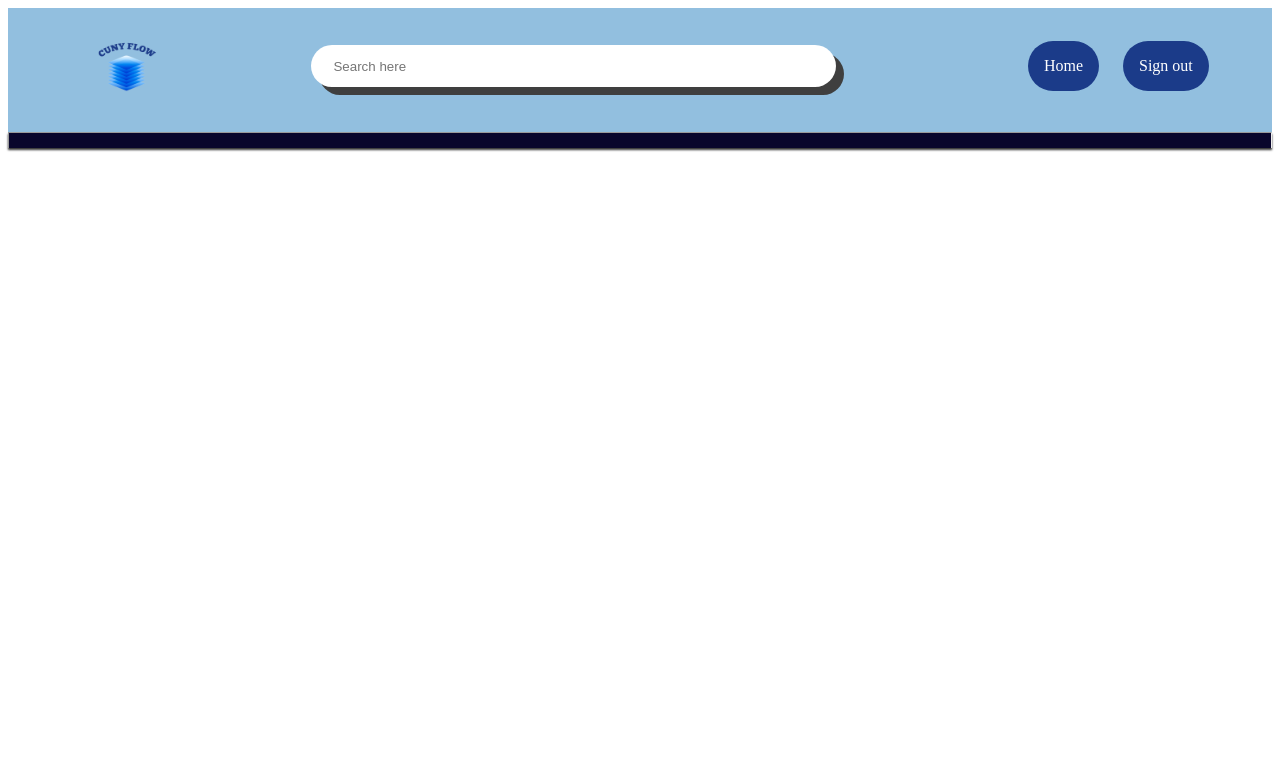
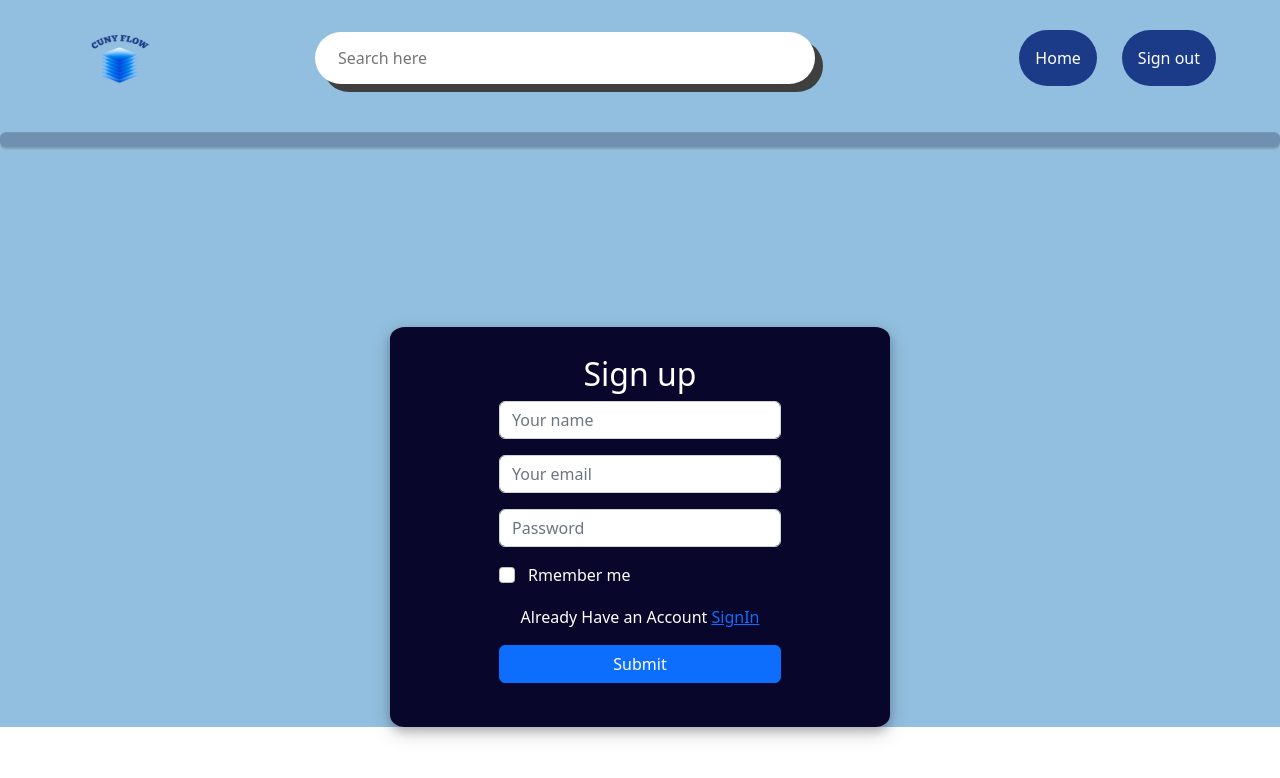
Before and after one commit to r0m3c/CUNY-Flow, a React (Create React App) app in the folder client/: page /signup in a window 1280 px wide. Shown: the top 778 px of the page. Built offline with nearby package versions, Linux system fonts and the light colour scheme.

Commit message:
Sign up and sign in page added

```diff
--- a/client/package.json
+++ b/client/package.json
@@ -11,7 +11,9 @@
     "@testing-library/jest-dom": "^5.16.5",
     "@testing-library/react": "^13.4.0",
     "@testing-library/user-event": "^13.5.0",
+    "bootstrap": "^5.2.2",
     "react": "^18.2.0",
+    "react-bootstrap": "^2.6.0",
     "react-dom": "^18.2.0",
     "react-markdown": "^8.0.3",
     "react-router-dom": "^6.4.3",
--- a/client/src/App.js
+++ b/client/src/App.js
@@ -1,6 +1,9 @@
 import Header from "./Components/header";
 import QuestionsPage from "./Pages/QuestionsPage";
 import styled from "styled-components";
+import Signup from "./Pages/Signup";
+import Login from "./Pages/Login";
+import 'bootstrap/dist/css/bootstrap.min.css';
 import {
   BrowserRouter as Router,
   Routes,
@@ -34,6 +37,8 @@ function App() {
           <Route exact path="/ask" element={<AskPage/>} />
           <Route exact path="/" element={<QuestionsPage/>} />
           <Route exact path="/question" element={<QuestionAnswerPage/>} />
+          <Route exact path="/signup" element={<Signup/>} />
+          <Route exact path="/login" element={<Login/>} />
         </Routes>
       </Router>
     </StyledBody>
--- a/client/src/Components/header.js
+++ b/client/src/Components/header.js
@@ -70,7 +70,8 @@ const StyledNavBarLinksA = styled(Link)`
     color: white;
 `
 
-const StyledNavBarLinks2 = styled.a`
+const StyledNavBarLinks2 = styled(Link
+)`
     text-decoration: none;
     color: black;
     padding: 1rem;
@@ -112,7 +113,7 @@ function Header() {
                     <StyledNavBarLinksUL>
                         <StyledNavBarLinksLI><StyledNavBarLinksA to={"/"} className="navbar-links-a" href="df">Home</StyledNavBarLinksA></StyledNavBarLinksLI>
                             &nbsp;&nbsp;&nbsp;&nbsp;&nbsp;&nbsp;
-                        <StyledNavBarLinksLI><StyledNavBarLinks2 className="navbar-links-a" href="sdf">Sign out</StyledNavBarLinks2></StyledNavBarLinksLI>
+                        <StyledNavBarLinksLI><StyledNavBarLinks2 to = {"/login"} className="navbar-links-a" href="sdf">Sign out</StyledNavBarLinks2></StyledNavBarLinksLI>
                     </StyledNavBarLinksUL>
                 </StyledNavBarLinks>
             </StyledNav>
--- /dev/null
+++ b/client/src/Pages/Login.js
@@ -0,0 +1,70 @@
+import Form from 'react-bootstrap/Form';
+import Button from 'react-bootstrap/Button';
+import react, { useState } from 'react';
+import { NavLink } from 'react-router-dom';
+import "../Styles/login.css"
+
+
+const Login =()=>{
+    const [inpval,setInpval] = useState({email:"",password:""})
+
+    const  [data, setData] = useState([])
+    console.log(inpval);
+    const getData = (e)=>{
+       const {value, name} = e.target;
+
+        setInpval(()=>{
+            return{
+                ...inpval,
+                [name]:value
+            }
+        })
+
+    }
+    const addData = (e)=>{
+        e.preventDefault();
+
+       const {name, email, date, password} = inpval;
+       if(email === ""){
+        alert("email field is required")
+       }else if(!email.includes("@")){
+        alert("plz enter valid email address")
+       }else if(password===""){
+        alert("password field is required")
+       }else if(password.length<5){
+        alert("password length greater five")
+       }
+       else{
+        console.log("data added succesfully");
+          localStorage.setItem("userdata", JSON.stringify([...data,inpval]) );
+       }
+      }
+    return (<div className='box-container'>
+                <div className='container-box'>
+        <h2 className='sign-in'>Sign in </h2>
+
+    <Form>
+     <Form.Group className="mb-3"  controlId="formBasicEmail">
+    <Form.Control type="email"  name ='email' onChange ={getData} placeholder="Your email" />
+    </Form.Group>
+    <Form.Group className="mb-3"  controlId="formBasicPassword">
+    <Form.Control type="password" name ='password' onChange ={getData} placeholder="Password" />
+    </Form.Group>
+    <Form.Group className="mb-3 col-lg-6 remember-field" controlId="formBasicCheckbox">
+    <Form.Check  type="checkbox" label="Rmember me" />
+    </Form.Group>
+    <p>Doesn't have account <span><NavLink to ={"/signup"}>SignUp</NavLink></span></p>
+    <div> <Button variant="primary" className='mb-3 col-lg-12' onClick={addData} type="submit">
+    Sign in
+  </Button></div>
+
+
+</Form>
+
+
+    </div>
+    </div>
+
+    )
+}
+export default Login
--- /dev/null
+++ b/client/src/Pages/Signup.js
@@ -0,0 +1,99 @@
+import react, { useState } from 'react'
+import Form from 'react-bootstrap/Form';
+import Button from 'react-bootstrap/Button';
+import { NavLink } from 'react-router-dom';
+
+const Signup = () =>{
+    const [inpval,setInpval] = useState({name:"",email:"",password:""})
+
+    const  [data, setData] = useState([])
+    console.log(inpval);
+    const getData = (e)=>{
+       const {value, name} = e.target;
+
+        setInpval(()=>{
+            return{
+                ...inpval,
+                [name]:value
+            }
+        })
+
+    }
+    const addData = (e)=>{
+        e.preventDefault();
+
+       const {name, email, date, password} = inpval;
+       if(name === ""){
+        alert("name field is required")
+       }else if(email === ""){
+        alert("email field is required")
+       }else if(!email.includes("@")){
+        alert("plz enter valid email address")
+       }else if(password===""){
+        alert("password field is required")
+       }else if(password.length<5){
+        alert("password length greater five")
+       }
+       else{
+        console.log("data added succesfully");
+          localStorage.setItem("userdata", JSON.stringify([...data,inpval]) );
+       }
+      }
+    return(<div className='box-container'>
+    <div className='container-box'>
+<h2 className='sign-up'>Sign up</h2>
+
+<Form>
+<Form.Group className="mb-3"   controlId="formBasicEmail">
+<Form.Control type="text" name='name' onChange ={getData} placeholder="Your name" />
+</Form.Group>
+<Form.Group className="mb-3"  controlId="formBasicEmail">
+<Form.Control type="email"  name ='email' onChange ={getData} placeholder="Your email" />
+</Form.Group>
+<Form.Group className="mb-3"  controlId="formBasicPassword">
+<Form.Control type="password" name ='password' onChange ={getData} placeholder="Password" />
+</Form.Group>
+<Form.Group className="mb-3 col-lg-6 remember-field" controlId="formBasicCheckbox">
+<Form.Check  type="checkbox" label="Rmember me" />
+</Form.Group>
+<p>Already Have an Account <span><NavLink to ="/Login" >SignIn</NavLink></span></p>
+<div> <Button variant="primary" className='mb-3 col-lg-12' onClick={addData} type="submit">
+Submit
+</Button></div>
+
+
+</Form>
+
+
+</div>
+</div>
+    //     <>
+    //     <div className='container-box'>
+    //         <h2 className='sign-up'>Sign Up</h2>
+
+    //     <Form>
+    //     <Form.Group className="mb-3"   controlId="formBasicEmail">
+    //     <Form.Control type="text" name='name' onChange ={getData} placeholder="Your name" />
+    //     </Form.Group>
+    //     <Form.Group className="mb-3"  controlId="formBasicEmail">
+    //     <Form.Control type="email"  name ='email' onChange ={getData} placeholder="Your email" />
+    //     </Form.Group>
+    //     <Form.Group className="mb-3"  controlId="formBasicPassword">
+    //     <Form.Control type="password" name ='password' onChange ={getData} placeholder="Password" />
+    //     </Form.Group>
+    //     <Form.Group className="mb-3 col-lg-6" controlId="formBasicCheckbox">
+    //     <Form.Check className = "remember-field" type="checkbox" label="Rmember me" />
+    //     </Form.Group>
+    //     <div> <Button variant="primary" className='mb-3 col-lg-12' onClick={addData} type="submit">
+    //     Submit
+    //   </Button></div>
+    //   <p>Already Have an Account <span><NavLink to ="/Login" >SignIn</NavLink></span></p>
+
+    // </Form>
+
+
+    //     </div>
+    //     </>
+    )
+}
+export default Signup
--- /dev/null
+++ b/client/src/Styles/login.css
@@ -0,0 +1,35 @@
+.box-container{
+    display: flex;
+    border-radius: 3%;
+    box-shadow: 0 4px 8px 0 rgb(0 0 0 / 20%), 0 6px 20px 0 rgb(0 0 0 / 19%);
+    align-items: center;
+    width:  500px;
+    height: 400px;
+    margin : 0 auto;
+    margin-top: 180px;
+    background-color: rgba(9, 6, 44, 1);
+
+    }
+    .box-container:hover {
+      transform: scale(1.1);
+    }
+    .container-box{
+
+      margin-left: auto;
+      margin-right: auto;
+      width: 282px;
+      text-align: center;
+    }
+    h2{
+      color: white;
+    }
+    p{
+      color: white;
+    }
+    .remember-field{
+      display: flex;
+    }
+    label{
+      color: white;
+      margin-left: 5px;
+    }
```
Also changed, not shown: 1 other file (tests, documents, lock files or other folders).
